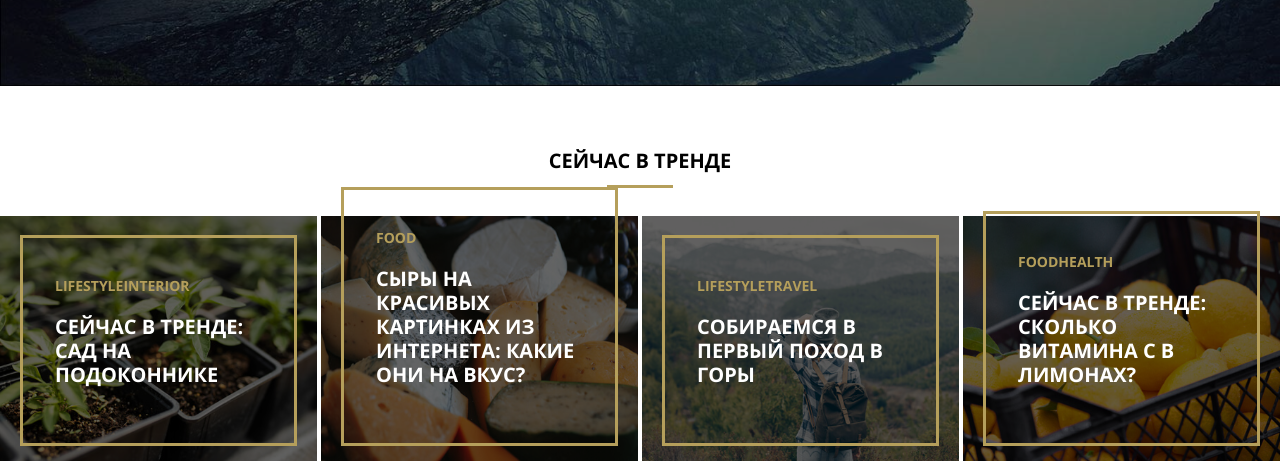
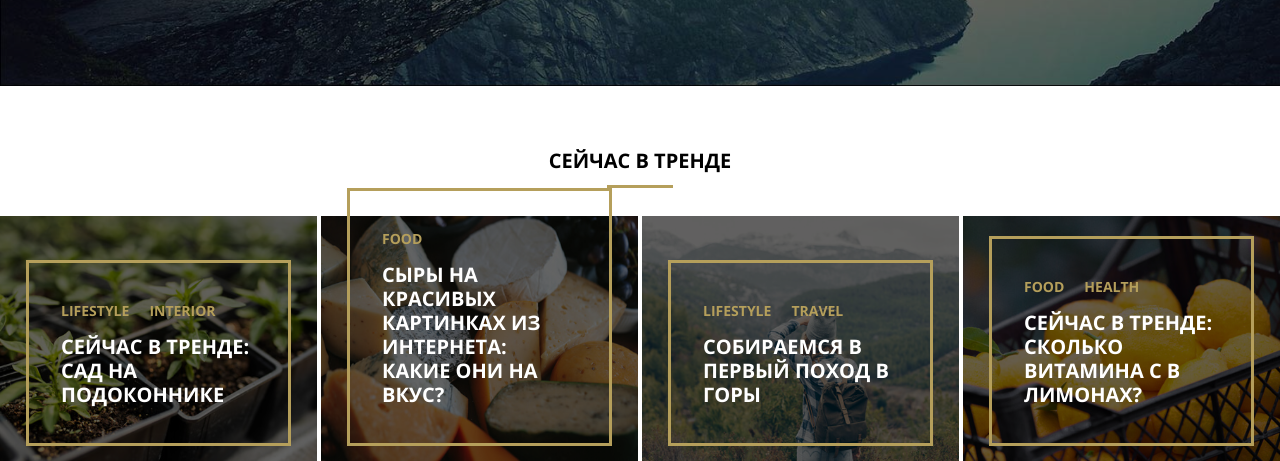
Before and after one commit to reamaer/mq_diplom, a plain HTML site: page index.html in a window 1280 px wide. Shown: the part 364-825 px from the top of the page. Drawn offline with Linux system fonts and the light colour scheme; files whose address does not match are found by name.

Commit message:
in treid

```diff
--- a/css/style.css
+++ b/css/style.css
@@ -248,7 +248,7 @@ body {
     border: solid 3px #b59f5b;
     bottom: 0;
     left: 0;
-    margin: 0 20px 15px;
+    margin: 0 26px 15px;
     padding: 0 32px 36px;
     position: absolute;
     z-index: 2;
@@ -265,6 +265,7 @@ body {
 .trend-card-tag-item {
     list-style: none;
     font-weight: 700;
+    margin-right: 20px;
 }
 
 .trend-card-tag-item-link {
@@ -277,4 +278,5 @@ body {
     font-size: 20px;
     line-height: 24px;
     color: #ffffff;
+    margin: 15px 0 0;
 }
```
